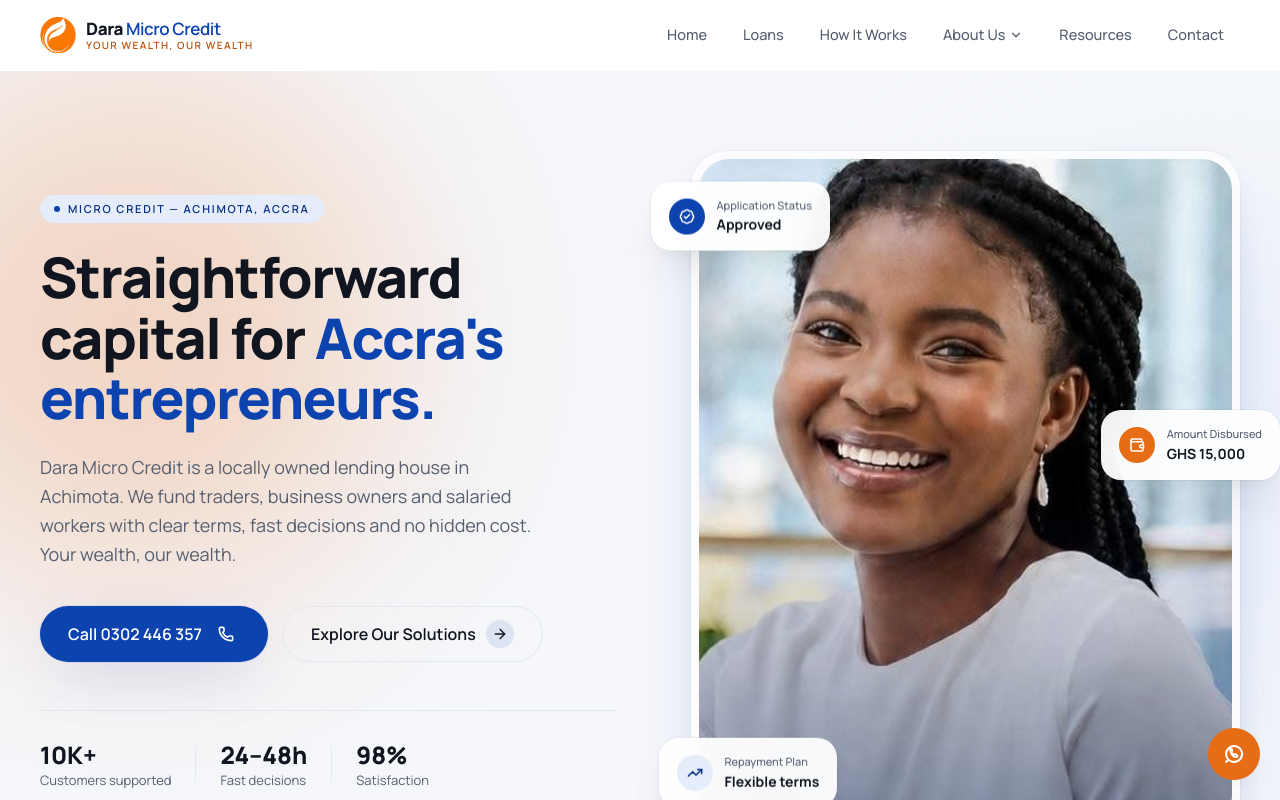
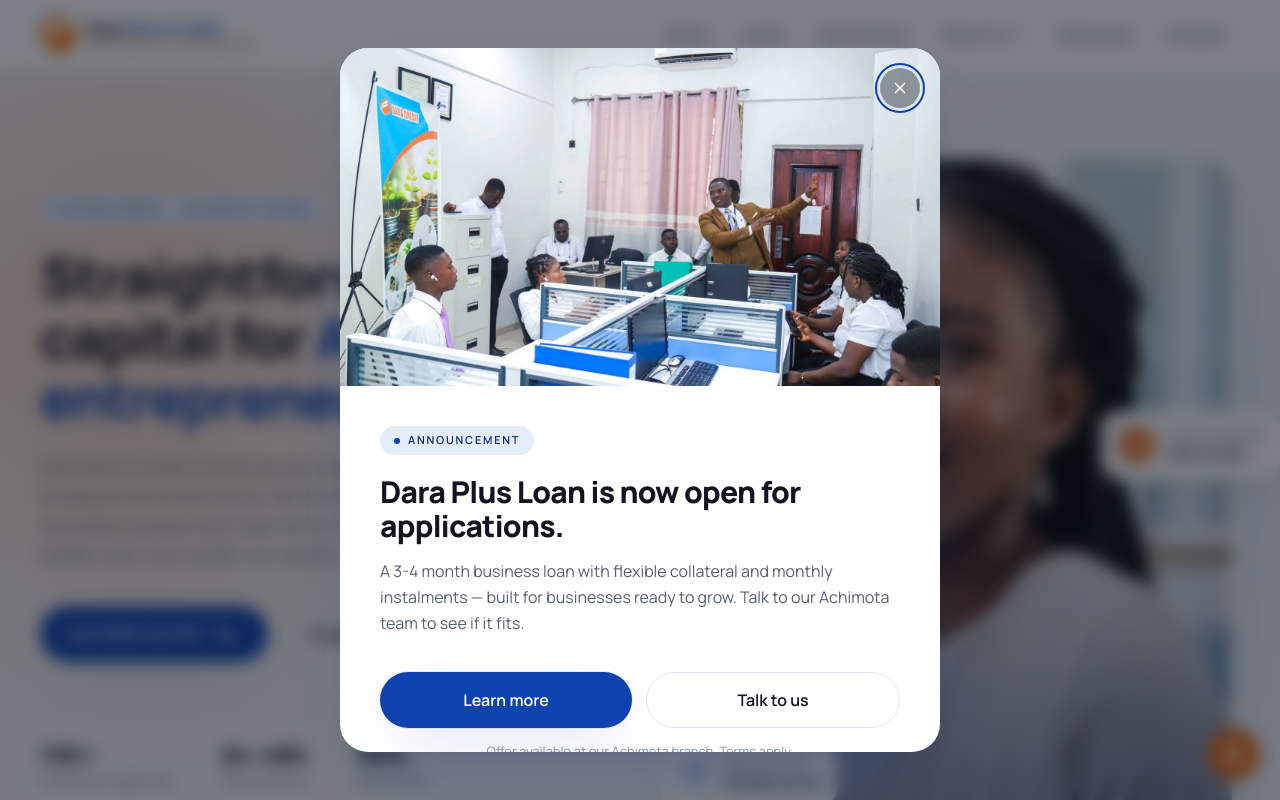
Before and after one commit to kwasiadabo/Dara2, a React (Vite) app: page / in a window 1280 px wide. Shown: the top 800 px of the page. Built offline with nearby package versions, Linux system fonts and the light colour scheme.

Commit message:
added announcement modal

```diff
--- a/src/App.tsx
+++ b/src/App.tsx
@@ -2,6 +2,7 @@
 import { Navbar } from "@/components/layout/navbar";
 import { Footer } from "@/components/layout/footer";
 import { WhatsAppFab } from "@/components/layout/whatsapp-fab";
+import { AnnouncementModal } from "@/components/layout/announcement-modal";
 import { Home } from "@/pages/home";
 import { useLenis } from "@/hooks/use-lenis";
 
@@ -18,6 +19,7 @@
       </main>
       <Footer />
       <WhatsAppFab />
+      <AnnouncementModal />
     </BrowserRouter>
   );
 }
--- a/src/components/hero/hero.tsx
+++ b/src/components/hero/hero.tsx
@@ -1,11 +1,17 @@
-import { motion } from "framer-motion";
-import { ArrowRight, Phone, BadgeCheck, Wallet, TrendingUp } from "lucide-react";
-import { Container } from "@/components/ui/container";
-import { Eyebrow } from "@/components/ui/eyebrow";
-import { Button } from "@/components/ui/button";
-import { FloatingMetric } from "@/components/hero/floating-metric";
-import { images } from "@/data/images";
-import { easeOutExpo } from "@/lib/motion";
+import { motion } from 'framer-motion';
+import {
+	ArrowRight,
+	Phone,
+	BadgeCheck,
+	Wallet,
+	TrendingUp,
+} from 'lucide-react';
+import { Container } from '@/components/ui/container';
+import { Eyebrow } from '@/components/ui/eyebrow';
+import { Button } from '@/components/ui/button';
+import { FloatingMetric } from '@/components/hero/floating-metric';
+import { images } from '@/data/images';
+import { easeOutExpo } from '@/lib/motion';
 
 const heroReveal = {
 	hidden: { opacity: 0, y: 22 },
@@ -32,7 +38,12 @@
 			<Container className="relative grid grid-cols-1 items-center gap-16 lg:grid-cols-[1fr_0.9fr] lg:gap-10">
 				{/* Left: copy */}
 				<div className="max-w-xl">
-          <motion.div custom={0} variants={heroReveal} initial="hidden" animate="visible">
+					<motion.div
+						custom={0}
+						variants={heroReveal}
+						initial="hidden"
+						animate="visible"
+					>
 						<Eyebrow>Micro Credit — Achimota, Accra</Eyebrow>
 					</motion.div>
 
@@ -43,7 +54,7 @@
 						animate="visible"
 						className="mt-6 text-balance text-[38px] font-extrabold leading-[1.08] tracking-tight text-ink sm:text-[46px] lg:text-[56px]"
 					>
-            Straightforward capital for{" "}
+						Straightforward capital for{' '}
 						<span className="text-primary">Accra's entrepreneurs.</span>
 					</motion.h1>
 
@@ -54,9 +65,10 @@
 						animate="visible"
 						className="mt-6 max-w-lg text-[17px] leading-relaxed text-ink-soft lg:text-[18px]"
 					>
-            Dara Micro Credit is a locally owned lending house in Achimota. We
-            fund traders, business owners and salaried workers with clear
-            terms, fast decisions and no hidden cost. Your wealth, our wealth.
+						Dara Micro-Credit is financial services provider which is located at
+						Achimota-Accra. We fund traders, business owners and salary workers
+						with clear terms, fast decisions and no hidden cost. Your wealth,
+						our wealth.
 					</motion.p>
 
 					<motion.div
@@ -66,10 +78,19 @@
 						animate="visible"
 						className="mt-9 flex flex-col gap-3.5 sm:flex-row sm:items-center"
 					>
-            <Button size="lg" icon={<Phone className="h-4 w-4" strokeWidth={2.5} />} asChild>
+						<Button
+							size="lg"
+							icon={<Phone className="h-4 w-4" strokeWidth={2.5} />}
+							asChild
+						>
 							<a href="tel:+233302446357">Call 0302 446 357</a>
 						</Button>
-            <Button variant="outline" size="lg" icon={<ArrowRight className="h-4 w-4" />} asChild>
+						<Button
+							variant="outline"
+							size="lg"
+							icon={<ArrowRight className="h-4 w-4" />}
+							asChild
+						>
 							<a href="#loans">Explore Our Solutions</a>
 						</Button>
 					</motion.div>
@@ -83,7 +104,9 @@
 					>
 						<div className="flex flex-col">
 							<span className="text-2xl font-extrabold text-ink">10K+</span>
-              <span className="text-[13px] text-ink-soft">Customers supported</span>
+							<span className="text-[13px] text-ink-soft">
+								Customers supported
+							</span>
 						</div>
 						<div className="h-9 w-px bg-border" />
 						<div className="flex flex-col">
--- /dev/null
+++ b/src/components/layout/announcement-modal.tsx
@@ -0,0 +1,102 @@
+import * as Dialog from "@radix-ui/react-dialog";
+import { X } from "lucide-react";
+import { Button } from "@/components/ui/button";
+import { Eyebrow } from "@/components/ui/eyebrow";
+import { announcementModal } from "@/data/announcement";
+import { useAnnouncementModal } from "@/hooks/use-announcement-modal";
+import { cn } from "@/lib/utils";
+
+export function AnnouncementModal() {
+  const { open, onOpenChange, dismiss } = useAnnouncementModal();
+
+  if (!announcementModal.enabled) return null;
+
+  const { image, eyebrow, header, content, footer } = announcementModal;
+
+  return (
+    <Dialog.Root open={open} onOpenChange={onOpenChange}>
+      <Dialog.Portal>
+        <Dialog.Overlay
+          className={cn(
+            "fixed inset-0 z-50 bg-ink/55 backdrop-blur-sm",
+            "data-[state=open]:animate-in data-[state=open]:fade-in-0",
+            "data-[state=closed]:animate-out data-[state=closed]:fade-out-0",
+          )}
+        />
+        <Dialog.Content
+          className={cn(
+            "fixed left-1/2 top-1/2 z-50 flex max-h-[88vh] w-[calc(100%-2rem)] max-w-[600px] -translate-x-1/2 -translate-y-1/2 flex-col",
+            "overflow-hidden rounded-[1.75rem] bg-white shadow-[var(--shadow-soft-xl)] focus:outline-none",
+            "data-[state=open]:animate-in data-[state=open]:fade-in-0 data-[state=open]:zoom-in-95 data-[state=open]:slide-in-from-bottom-2",
+            "data-[state=closed]:animate-out data-[state=closed]:fade-out-0 data-[state=closed]:zoom-out-95",
+          )}
+        >
+          <div className="overflow-y-auto">
+            {image ? (
+              <div className="relative aspect-[16/9] w-full shrink-0 overflow-hidden bg-bg-soft">
+                <img src={image.src} alt={image.alt} className="h-full w-full object-cover" />
+              </div>
+            ) : null}
+
+            <div className="p-8 sm:p-10">
+              {eyebrow ? <Eyebrow className="mb-5">{eyebrow}</Eyebrow> : null}
+
+              <Dialog.Title className="text-[26px] font-extrabold leading-[1.15] tracking-tight text-ink sm:text-[30px]">
+                {header}
+              </Dialog.Title>
+              <Dialog.Description className="mt-3.5 text-[16px] leading-relaxed text-ink-soft">
+                {content}
+              </Dialog.Description>
+
+              {footer ? (
+                <div className="mt-9 flex flex-col gap-3.5">
+                  {footer.primaryAction || footer.secondaryAction ? (
+                    <div className="flex flex-col gap-3.5 sm:flex-row">
+                      {footer.primaryAction ? (
+                        <Button
+                          variant="primary"
+                          size="lg"
+                          className="flex-1"
+                          onClick={dismiss}
+                          asChild
+                        >
+                          <a href={footer.primaryAction.href}>{footer.primaryAction.label}</a>
+                        </Button>
+                      ) : null}
+                      {footer.secondaryAction ? (
+                        <Button
+                          variant="outline"
+                          size="lg"
+                          className="flex-1"
+                          onClick={dismiss}
+                          asChild
+                        >
+                          <a href={footer.secondaryAction.href}>{footer.secondaryAction.label}</a>
+                        </Button>
+                      ) : null}
+                    </div>
+                  ) : null}
+                  {footer.note ? (
+                    <p className="text-center text-[13px] text-muted">{footer.note}</p>
+                  ) : null}
+                </div>
+              ) : null}
+            </div>
+          </div>
+
+          <Dialog.Close
+            aria-label="Close announcement"
+            className={cn(
+              "absolute right-5 top-5 flex h-10 w-10 items-center justify-center rounded-full transition-colors duration-200",
+              image
+                ? "bg-ink/40 text-white hover:bg-ink/60"
+                : "bg-bg-soft text-ink-soft hover:bg-border hover:text-ink",
+            )}
+          >
+            <X className="h-4.5 w-4.5" strokeWidth={2.25} />
+          </Dialog.Close>
+        </Dialog.Content>
+      </Dialog.Portal>
+    </Dialog.Root>
+  );
+}
--- /dev/null
+++ b/src/data/announcement.ts
@@ -0,0 +1,49 @@
+import officeTeamMeeting from '@/assets/brand/office-team-meeting.jpg';
+
+export interface AnnouncementModalAction {
+	label: string;
+	href: string;
+}
+
+export interface AnnouncementModalContent {
+	/** Master switch — set false to turn the popup off without deleting content. */
+	enabled: boolean;
+	/** Bump this when the content changes to re-show it to visitors who dismissed an older one. */
+	id: string;
+	/** ISO datetime — popup stays hidden before this. */
+	startAt: string;
+	/** ISO datetime — popup stays hidden after this. */
+	endAt: string;
+	image?: {
+		src: string;
+		alt: string;
+	};
+	eyebrow?: string;
+	header: string;
+	content: string;
+	footer?: {
+		primaryAction?: AnnouncementModalAction;
+		secondaryAction?: AnnouncementModalAction;
+		note?: string;
+	};
+}
+
+export const announcementModal: AnnouncementModalContent = {
+	enabled: true,
+	id: '2026-08-daraplus-launch',
+	startAt: '2026-08-12T00:00:00+00:00',
+	endAt: '2026-08-16T23:59:00+00:00',
+	image: {
+		src: officeTeamMeeting,
+		alt: 'Dara Micro Credit team at the Achimota office',
+	},
+	eyebrow: 'Announcement',
+	header: 'Dara Plus Loan is now open for applications.',
+	content:
+		'A 3-4 month business loan with flexible collateral and monthly instalments — built for businesses ready to grow. Talk to our Achimota team to see if it fits.',
+	footer: {
+		primaryAction: { label: 'Learn more', href: '/#loans' },
+		secondaryAction: { label: 'Talk to us', href: '/#contact' },
+		note: 'Offer available at our Achimota branch. Terms apply.',
+	},
+};
--- a/src/data/products.ts
+++ b/src/data/products.ts
@@ -1,5 +1,5 @@
-import type { LucideIcon } from "lucide-react";
-import { Briefcase, TrendingUp, Users } from "lucide-react";
+import type { LucideIcon } from 'lucide-react';
+import { Briefcase, TrendingUp, Users } from 'lucide-react';
 
 export interface LoanProduct {
 	id: string;
@@ -12,45 +12,45 @@
 
 export const loanProducts: LoanProduct[] = [
 	{
-    id: "micro-loan",
+		id: 'micro-loan',
 		icon: Briefcase,
-    name: "Dara Micro Loan",
+		name: 'Dara Micro Loan',
 		description:
-      "A term loan meant for small and medium enterprises as well as individuals in trade and commerce, services, transport, and other sectors of the economy.",
+			'A term loan meant for small and medium enterprises as well as individuals in trade and commerce, services, transport, and other sectors of the economy.',
 		features: [
-      "No prior savings",
-      "Competitive interest rate",
-      "Collateral free",
-      "Daily, weekly, or monthly repayment",
+			'No prior savings',
+			'Competitive interest rate',
+			'Collateral free',
+			'Daily, weekly, or monthly repayment',
 		],
-    href: "/#contact",
+		href: '/#contact',
 	},
 	{
-    id: "special-loan",
+		id: 'special-loan',
 		icon: Users,
-    name: "Dara Special Loan",
+		name: 'Dara Special Loan',
 		description:
-      "Strategically designed for clients who cannot afford formal bank loans due to the nature and size of their businesses. An individual or group loan tailored to improve existing businesses through easy access to affordable services and a comprehensive repayment method.",
+			'Strategically designed for clients who cannot afford formal bank loans due to the nature and size of their businesses. An individual or group loan tailored to improve existing businesses through easy access to affordable services and a comprehensive repayment method.',
 		features: [
-      "No prior savings",
-      "Competitive interest rate",
-      "Collateral free",
-      "Daily, weekly, or monthly repayment",
+			'No prior savings',
+			'Competitive interest rate',
+			'Collateral free',
+			'Daily, weekly, or monthly repayment',
 		],
-    href: "/#contact",
+		href: '/#contact',
 	},
 	{
-    id: "daraplus-loan",
+		id: 'daraplus-loan',
 		icon: TrendingUp,
-    name: "DaraPlus Loan",
+		name: 'Dara Plus Loan',
 		description:
-      "Designed for clients in business, this is a 3-4 month individual loan with monthly instalments.",
+			'Designed for clients in business, this is a 3-4 month individual loan with monthly instalments.',
 		features: [
-      "No prior savings",
-      "Competitive interest rate",
-      "Flexible collateral",
-      "Daily, weekly, or monthly repayment",
+			'No prior savings',
+			'Competitive interest rate',
+			'Flexible collateral',
+			'Daily, weekly, or monthly repayment',
 		],
-    href: "/#contact",
+		href: '/#contact',
 	},
 ];
--- /dev/null
+++ b/src/hooks/use-announcement-modal.ts
@@ -0,0 +1,38 @@
+import { useEffect, useState } from "react";
+import { announcementModal } from "@/data/announcement";
+
+const STORAGE_PREFIX = "dara-announcement-dismissed:";
+const OPEN_DELAY_MS = 700;
+
+export function useAnnouncementModal() {
+  const [open, setOpen] = useState(false);
+
+  useEffect(() => {
+    if (!announcementModal.enabled) return;
+
+    const now = Date.now();
+    const start = new Date(announcementModal.startAt).getTime();
+    const end = new Date(announcementModal.endAt).getTime();
+    if (now < start || now > end) return;
+
+    if (localStorage.getItem(STORAGE_PREFIX + announcementModal.id)) return;
+
+    const timer = setTimeout(() => setOpen(true), OPEN_DELAY_MS);
+    return () => clearTimeout(timer);
+  }, []);
+
+  const dismiss = () => {
+    localStorage.setItem(STORAGE_PREFIX + announcementModal.id, "1");
+    setOpen(false);
+  };
+
+  const onOpenChange = (next: boolean) => {
+    if (next) {
+      setOpen(true);
+    } else {
+      dismiss();
+    }
+  };
+
+  return { open, onOpenChange, dismiss };
+}
```
Lines whose indentation alone changed are shown as unchanged.
